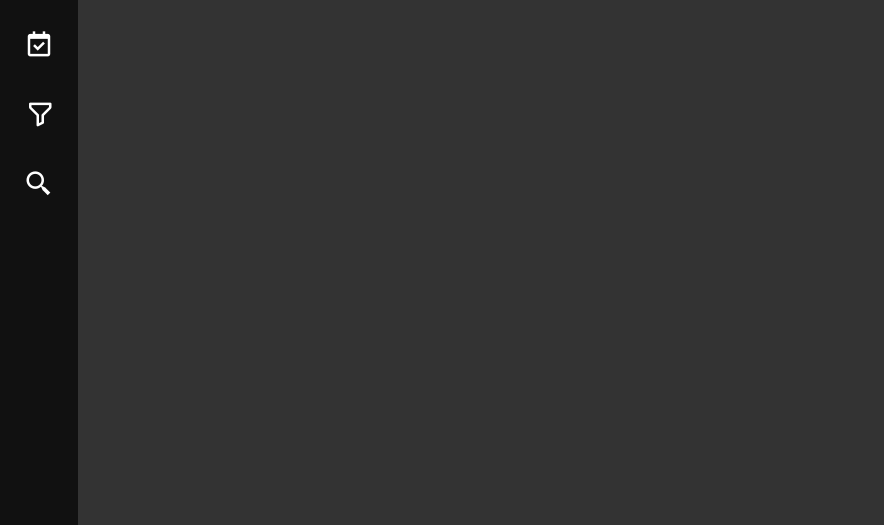
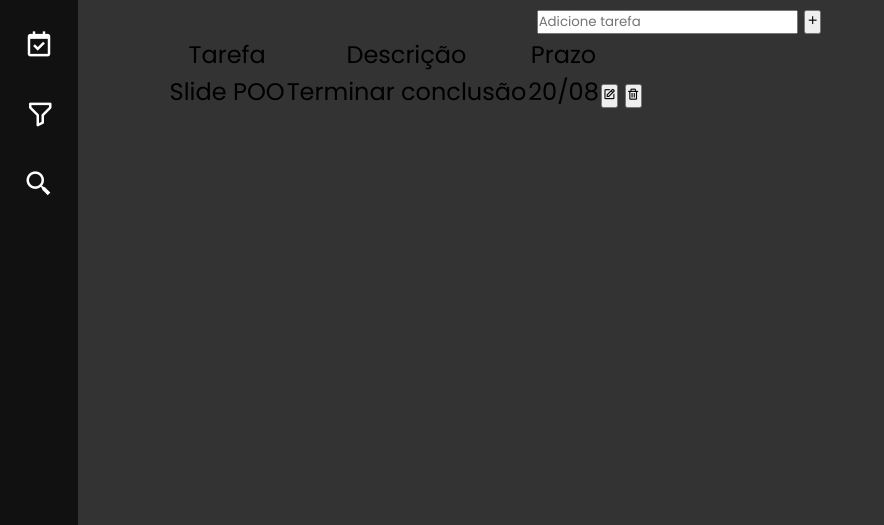
Before and after one commit to RickFerreira/TaskList, a plain HTML site: page FRONT/pages/tarefas.html in a window 1280 px wide. Shown: the part 191-716 px from the top of the page, without its empty margins (0-884 px from the left). Drawn offline with nearby package versions, Linux system fonts and the light colour scheme.

Commit message:
Conteudo das paginas finalizando faltando só css

```diff
--- a/FRONT/pages/tarefas.html
+++ b/FRONT/pages/tarefas.html
@@ -74,7 +74,37 @@
     </div>
     <div class="container">
       <div class="conteudo">
+
         <h1>Tarefas</h1>
+
+        <div class="topo">
+          <input type="text" id="inputNovaTarefa" placeholder="Adicione tarefa">
+          <button id="btnAddTarefa">
+            <i class='bx bx-plus'></i>
+          </button>
+        </div>
+
+        <table class="listaTarefas">
+          <tr>
+            <td>Tarefa</td>
+            <td>Descrição</td>
+            <td>Prazo</td>
+            <td></td>
+          </tr>
+          <tr>
+            <td>Slide POO</td>
+            <td>Terminar conclusão</td>
+            <td>20/08</td>
+            <td>
+              <button id="btnEditTarefa">
+                <i class='bx bx-edit'></i>
+              </button>
+              <button id="btnRemoveTarefa">
+                <i class='bx bx-trash'></i>
+              </button>
+            </td>
+          </tr>
+        </table>
       </div>
     </div>
   </section>
```
Also changed, not shown: FRONT/pages/filtrar.html (+9 -0 lines), FRONT/pages/pesquisar.html (+4 -0 lines).
